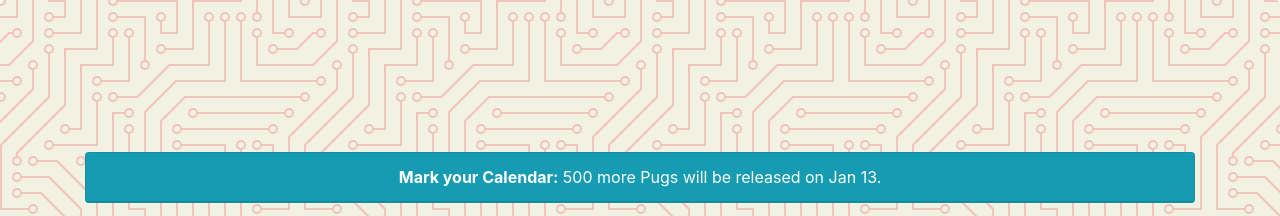
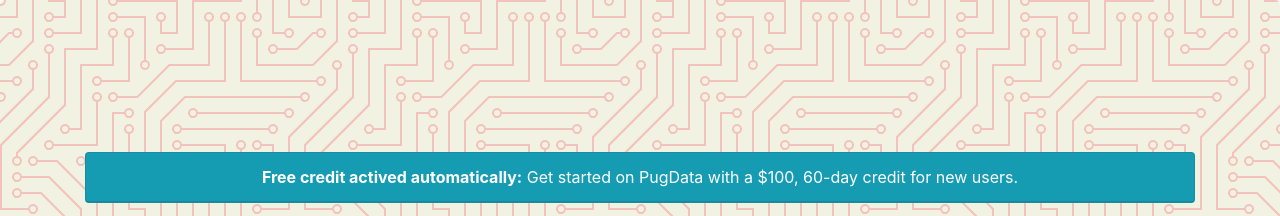
Before and after one commit to hackhippoc/soon, a plain HTML site: page index.html in a window 1280 px wide. Shown: the top 216 px of the page. Drawn offline with nearby package versions, Linux system fonts and the light colour scheme.

Commit message:
Update index.html

```diff
--- a/index.html
+++ b/index.html
@@ -16,7 +16,7 @@
 			<div class="container-sm">
 				<div class="card text-center bg-info text-white mb-3">
 					<div class="card-header">
-						<b>Mark your Calendar:</b> 500 more Pugs will be released on Jan 13.
+						<b>Free credit actived automatically:</b> Get started on PugData with a $100, 60-day credit for new users.
 					</div>
 				</div>
 				<div class="row">
```
